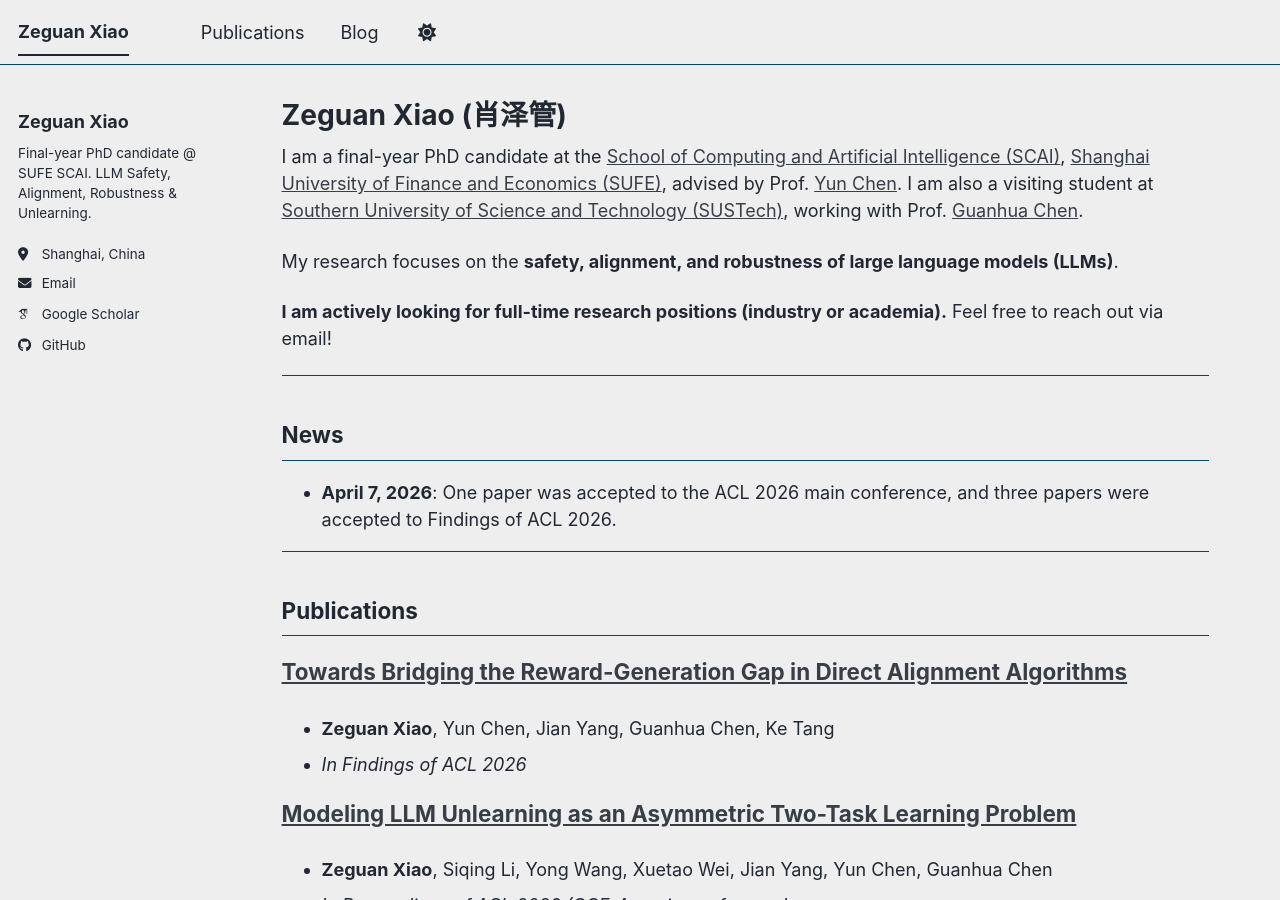
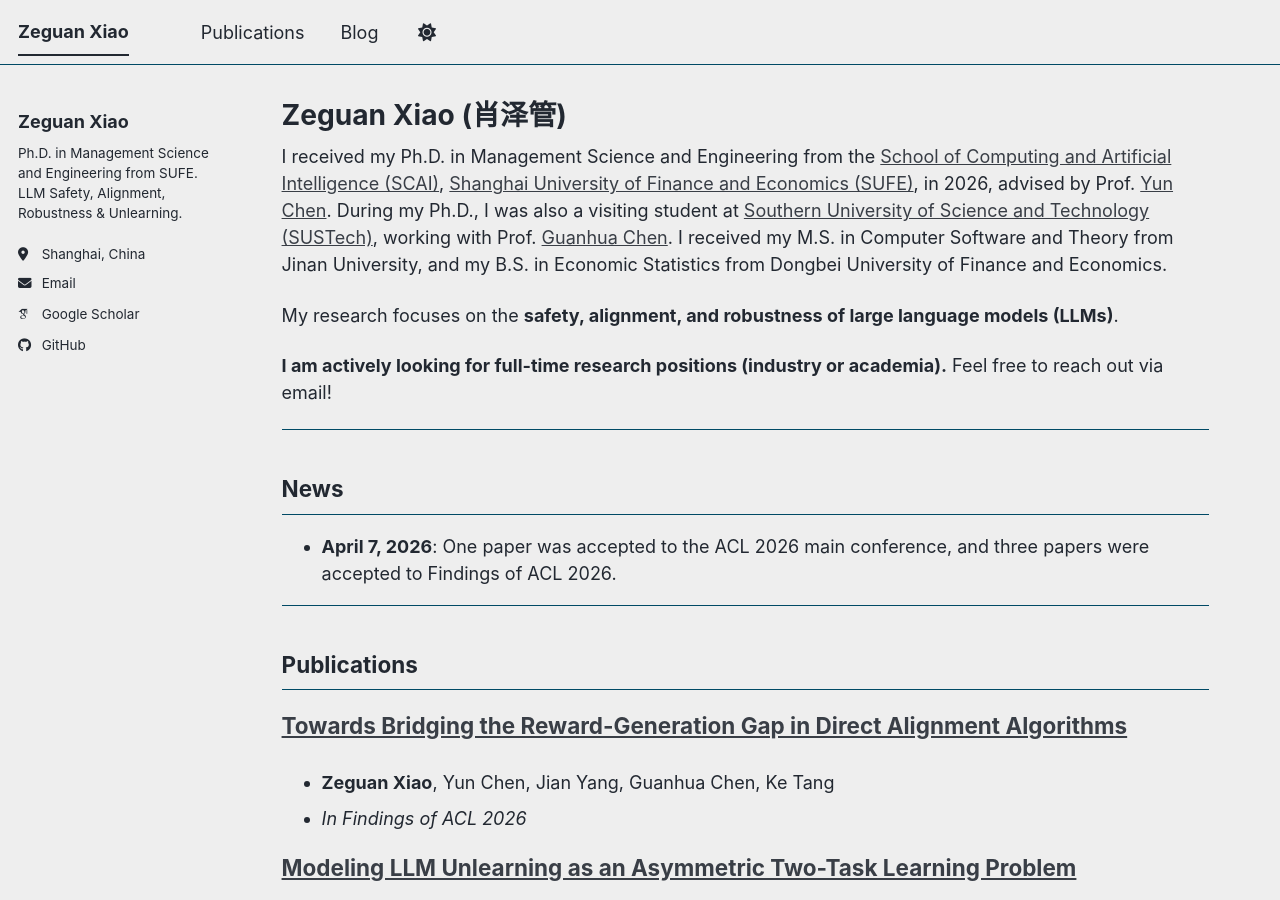
Before and after one commit to ZeguanXiao/ZeguanXiao.github.io, a Jekyll site: the page built from _pages/about.md, in a window 1280 px wide and 900 px high. Built offline with Jekyll 4.4.1, drawn with Linux system fonts in a browser that asks for light colours; some web fonts are replaced; a script bundle is joined from its source files by our own code; library files that are not in the unit come from our copies.

Commit message:
site: update profile after graduation

```diff
--- a/_config.yml
+++ b/_config.yml
@@ -12,7 +12,7 @@ site_theme               : "air" # The available themes options are "default", "
 title                    : "Zeguan Xiao"
 title_separator          : "-"
 name                     : &name "Zeguan Xiao"
-description              : &description "PhD Candidate · LLM Safety, Alignment, Robustness & Unlearning"
+description              : &description "Ph.D. in Management Science and Engineering · LLM Safety, Alignment, Robustness & Unlearning"
 url                      : https://ZeguanXiao.github.io # The base hostname & protocol for your site e.g. "https://[your GitHub username].github.io",
                                                            # or if you already have some other page hosted on Github then use "https://[your GitHub username].github.io/[Your Repo Name]"
 baseurl                  : "" # the subpath of your site, e.g. "/blog"
@@ -26,7 +26,7 @@ author:
   avatar           :
   name             : "Zeguan Xiao"
   pronouns         : # example: "she/her"
-  bio              : "Final-year PhD candidate @ SUFE SCAI. LLM Safety, Alignment, Robustness & Unlearning."
+  bio              : "Ph.D. in Management Science and Engineering from SUFE. LLM Safety, Alignment, Robustness & Unlearning."
   location         : "Shanghai, China"
   employer         : # URL
   uri              : # URL
--- a/_pages/about.md
+++ b/_pages/about.md
@@ -7,7 +7,7 @@ redirect_from:
   - /about.html
 ---
 
-I am a final-year PhD candidate at the [School of Computing and Artificial Intelligence (SCAI)](https://scai.sufe.edu.cn/), [Shanghai University of Finance and Economics (SUFE)](https://www.sufe.edu.cn/), advised by Prof. [Yun Chen](https://yunc.me/). I am also a visiting student at [Southern University of Science and Technology (SUSTech)](https://www.sustech.edu.cn/), working with Prof. [Guanhua Chen](https://ghchen.me/).
+I received my Ph.D. in Management Science and Engineering from the [School of Computing and Artificial Intelligence (SCAI)](https://scai.sufe.edu.cn/), [Shanghai University of Finance and Economics (SUFE)](https://www.sufe.edu.cn/), in 2026, advised by Prof. [Yun Chen](https://yunc.me/). During my Ph.D., I was also a visiting student at [Southern University of Science and Technology (SUSTech)](https://www.sustech.edu.cn/), working with Prof. [Guanhua Chen](https://ghchen.me/). I received my M.S. in Computer Software and Theory from Jinan University, and my B.S. in Economic Statistics from Dongbei University of Finance and Economics.
 
 My research focuses on the **safety, alignment, and robustness of large language models (LLMs)**.
 
```
Also changed, not shown: _pages/cv.md (+1 -1 lines).
